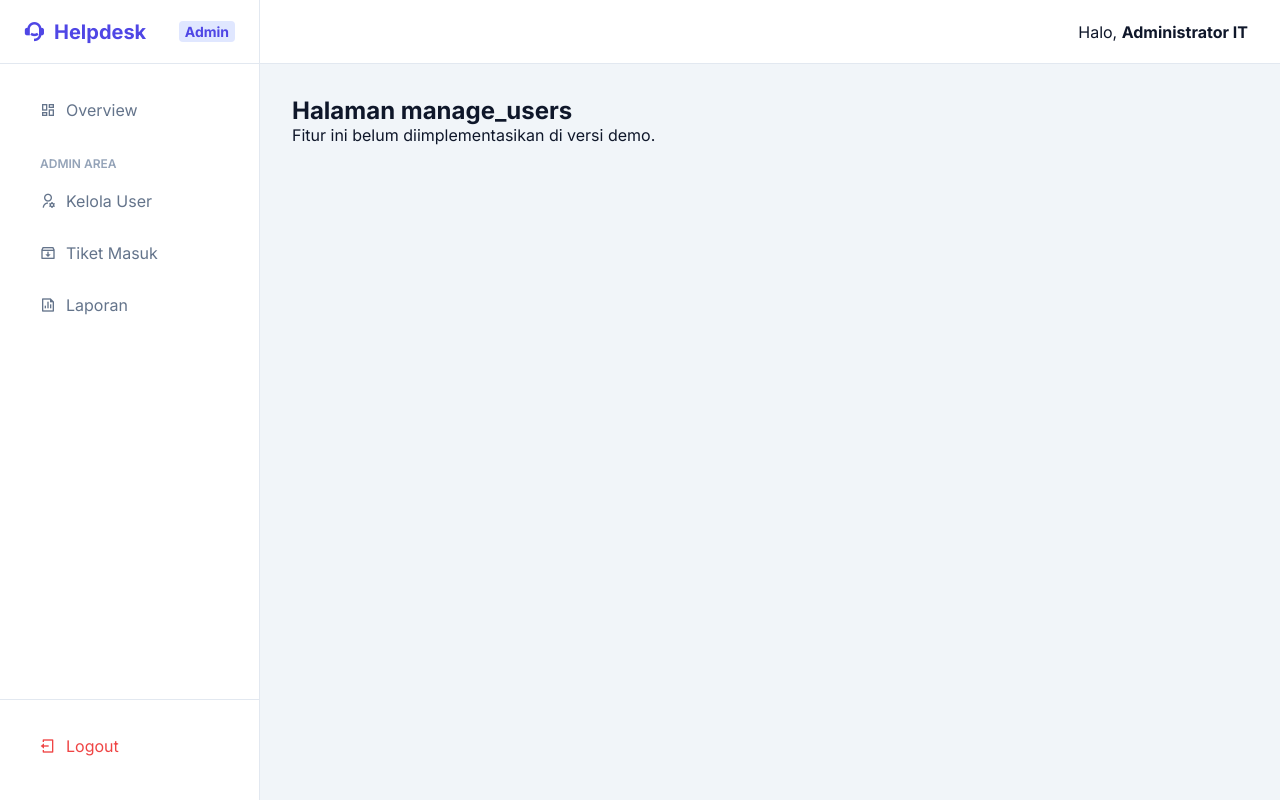
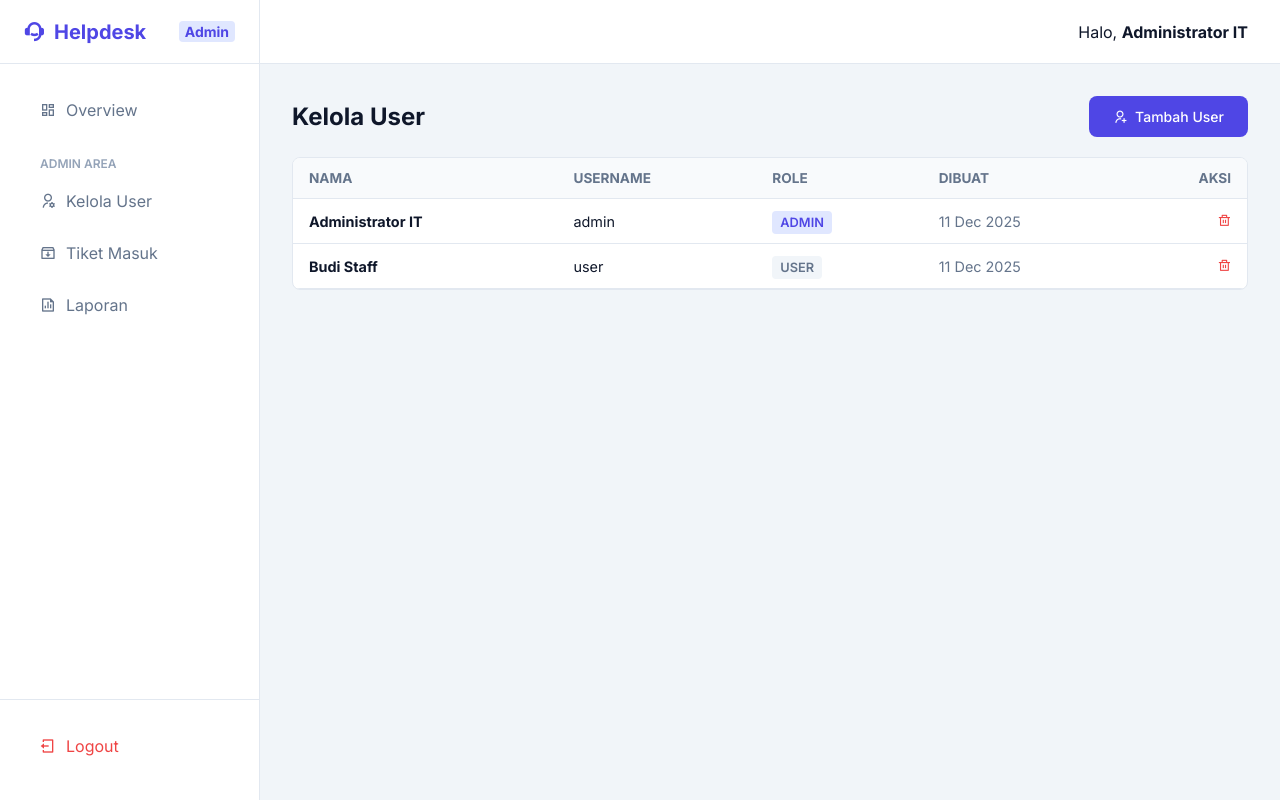
Before and after one commit to RonyRisvaldoLumbanBatu/it-helpdesk, a PHP site: page /it-helpdesk/public/index.php?page=dashboard&action=manage_users in a window 1280 px wide. Run offline with PHP 8.4, Linux system fonts and the light colour scheme; a user stored in the database is signed in; data comes from the database, SQL or seed files in the repository.

Commit message:
Feat: Implement Google Login and User Management

```diff
--- a/public/index.php
+++ b/public/index.php
@@ -71,6 +71,16 @@ switch ($page) {
         require_once __DIR__ . '/../views/actions/update_ticket.php';
         break;
 
+    case 'create_user':
+        require_once __DIR__ . '/../views/actions/create_user.php';
+        break;
+
+    case 'auth_google':
+        require_once __DIR__ . '/../views/actions/auth_google.php';
+        break;
+
+
+
 
     default:
         view('login');
--- a/views/dashboard.php
+++ b/views/dashboard.php
@@ -110,6 +110,8 @@
                     require_once __DIR__ . '/partials/user_tickets.php';
                 } elseif ($content == 'incoming_tickets' && $currentUser['role'] === 'admin') {
                     require_once __DIR__ . '/partials/admin_tickets.php';
+                } elseif ($content == 'manage_users' && $currentUser['role'] === 'admin') {
+                    require_once __DIR__ . '/partials/manage_users.php';
                 } else {
                     echo "<h2>Halaman " . htmlspecialchars($content) . "</h2>";
                     echo "<p>Fitur ini belum diimplementasikan di versi demo.</p>";
--- /dev/null
+++ b/views/partials/manage_users.php
@@ -0,0 +1,114 @@
+<?php
+// QUERY: Get all users
+require_once __DIR__ . '/../../src/Database.php';
+
+try {
+    $pdo = Database::getInstance();
+    $stmt = $pdo->query("SELECT * FROM users ORDER BY created_at DESC");
+    $users = $stmt->fetchAll();
+} catch (Exception $e) {
+    echo "Error: " . $e->getMessage();
+    exit;
+}
+?>
+
+<div class="card-header"
+    style="display: flex; justify-content: space-between; align-items: center; margin-bottom: 20px;">
+    <h2>Kelola User</h2>
+    <button onclick="document.getElementById('addUserModal').style.display='flex'" class="btn btn-primary">
+        <i class="ri-user-add-line" style="margin-right: 8px;"></i> Tambah User
+    </button>
+</div>
+
+<?php if (isset($_GET['success']) && $_GET['success'] == 'user_created'): ?>
+    <div
+        style="background: #dcfce7; color: #166534; padding: 15px; border-radius: 8px; margin-bottom: 20px; border: 1px solid #bbf7d0;">
+        <i class="ri-checkbox-circle-fill"></i> User baru berhasil ditambahkan!
+    </div>
+<?php endif; ?>
+
+<div style="background: white; border-radius: 8px; border: 1px solid var(--border); overflow: hidden;">
+    <table style="width: 100%; border-collapse: collapse;">
+        <thead style="background: #f8fafc; border-bottom: 1px solid var(--border);">
+            <tr>
+                <th style="padding: 12px 16px; text-align: left; font-size: 0.85rem; color: var(--text-muted);">NAMA
+                </th>
+                <th style="padding: 12px 16px; text-align: left; font-size: 0.85rem; color: var(--text-muted);">USERNAME
+                </th>
+                <th style="padding: 12px 16px; text-align: left; font-size: 0.85rem; color: var(--text-muted);">ROLE
+                </th>
+                <th style="padding: 12px 16px; text-align: left; font-size: 0.85rem; color: var(--text-muted);">DIBUAT
+                </th>
+                <th style="padding: 12px 16px; text-align: right; font-size: 0.85rem; color: var(--text-muted);">AKSI
+                </th>
+            </tr>
+        </thead>
+        <tbody>
+            <?php foreach ($users as $u): ?>
+                <tr style="border-bottom: 1px solid var(--border);">
+                    <td style="padding: 12px 16px; font-size: 0.9rem;">
+                        <strong><?php echo htmlspecialchars($u['name']); ?></strong>
+                    </td>
+                    <td style="padding: 12px 16px; font-size: 0.9rem;">
+                        <?php echo htmlspecialchars($u['username']); ?>
+                    </td>
+                    <td style="padding: 12px 16px;">
+                        <span
+                            style="background: <?php echo $u['role'] == 'admin' ? '#e0e7ff' : '#f1f5f9'; ?>; color: <?php echo $u['role'] == 'admin' ? '#4f46e5' : '#64748b'; ?>; padding: 4px 8px; border-radius: 4px; font-size: 0.8rem; font-weight: 600; text-transform: uppercase;">
+                            <?php echo $u['role']; ?>
+                        </span>
+                    </td>
+                    <td style="padding: 12px 16px; font-size: 0.9rem; color: var(--text-muted);">
+                        <?php echo date('d M Y', strtotime($u['created_at'])); ?>
+                    </td>
+                    <td style="padding: 12px 16px; text-align: right;">
+                        <button style="color: #ef4444; background: none; border: none; cursor: pointer;"
+                            title="Hapus (Belum Aktif)">
+                            <i class="ri-delete-bin-line"></i>
+                        </button>
+                    </td>
+                </tr>
+            <?php endforeach; ?>
+        </tbody>
+    </table>
+</div>
+
+<!-- Modal Tambah User -->
+<div id="addUserModal"
+    style="display: none; position: fixed; top: 0; left: 0; width: 100%; height: 100%; background: rgba(0,0,0,0.5); justify-content: center; align-items: center; z-index: 1000;">
+    <div
+        style="background: white; padding: 30px; border-radius: 12px; width: 100%; max-width: 400px; box-shadow: 0 20px 25px -5px rgba(0, 0, 0, 0.1);">
+        <h3 style="margin-bottom: 20px;">Tambah User Baru</h3>
+
+        <form action="?page=create_user" method="POST">
+            <div class="form-group mb-4">
+                <label>Nama Lengkap</label>
+                <input type="text" name="name" class="form-control" required placeholder="Contoh: Siti Aminah">
+            </div>
+
+            <div class="form-group mb-4">
+                <label>Username (Login)</label>
+                <input type="text" name="username" class="form-control" required placeholder="Contoh: sitia">
+            </div>
+
+            <div class="form-group mb-4">
+                <label>Role</label>
+                <select name="role" class="form-control">
+                    <option value="user">User Staff</option>
+                    <option value="admin">Administrator</option>
+                </select>
+            </div>
+
+            <div class="form-group mb-4">
+                <label>Password</label>
+                <input type="password" name="password" class="form-control" required placeholder="Minimal 6 karakter">
+            </div>
+
+            <div style="display: flex; gap: 10px; justify-content: flex-end;">
+                <button type="button" onclick="document.getElementById('addUserModal').style.display='none'" class="btn"
+                    style="background: #f1f5f9; color: var(--text-muted);">Batal</button>
+                <button type="submit" class="btn btn-primary">Simpan User</button>
+            </div>
+        </form>
+    </div>
+</div>
```
Also changed, not shown: public/migrate_google.php (added, +45 -0 lines), views/actions/auth_google.php (added, +96 -0 lines), views/actions/create_user.php (added, +52 -0 lines), views/login.php (+49 -1 lines).
